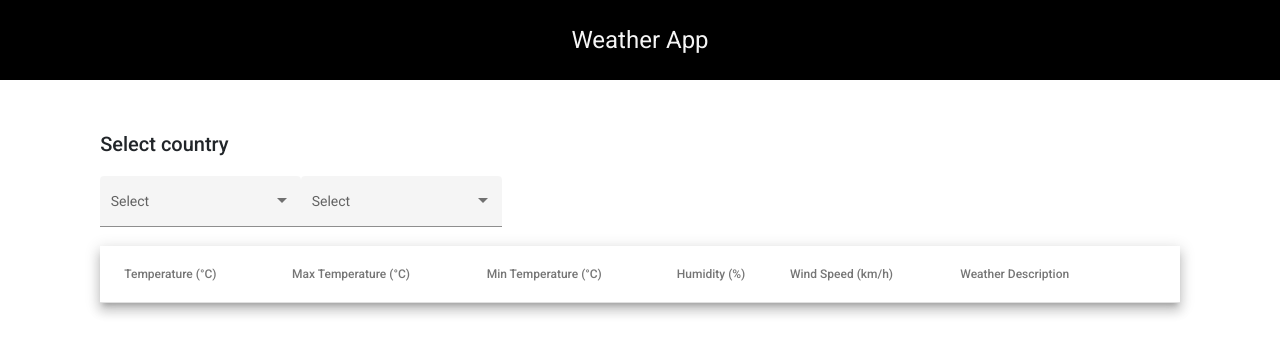
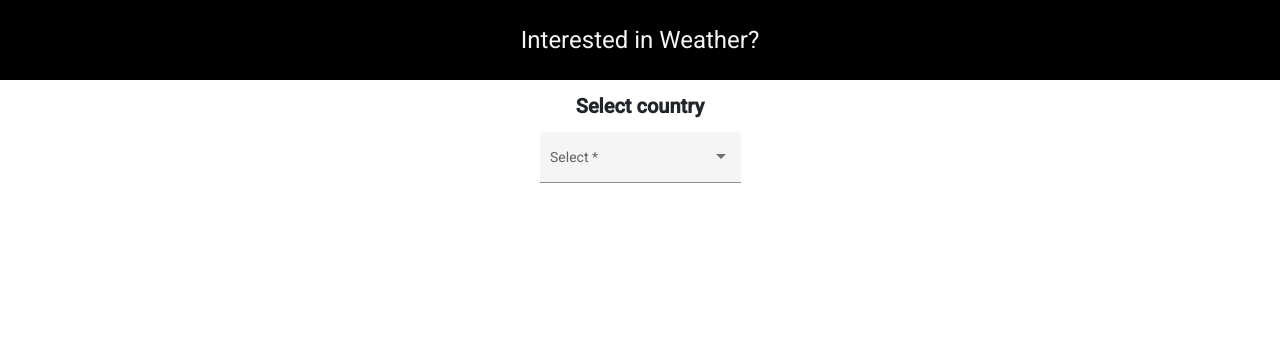
Before and after one commit to Tarweene/weather-app-location, an Angular app: page / in a window 1280 px wide. Shown: the top 354 px of the page. Built offline with nearby package versions, Linux system fonts and the light colour scheme.

Commit message:
web design updated

```diff
--- a/src/app/app.component.html
+++ b/src/app/app.component.html
@@ -1,5 +1,5 @@
 <div class="d-flex justify-content-center align-items-center header">
-  <div class="fs-4">Weather App </div>
+  <div class="fs-4">Interested in Weather? </div>
 </div>
 <div class="container">
   <app-weather-app></app-weather-app>
--- a/src/app/weather-app/weather-app.component.html
+++ b/src/app/weather-app/weather-app.component.html
@@ -1,7 +1,9 @@
-<div class="d-flex justify-content-center mt-5">
+<div class="mt-3">
+  <div class="d-flex flex-column">
     <div class="row">
       <div class="col-12">
-      <h2>Select country</h2>
+        <div class="d-flex flex-column align-items-center">
+          <div class="title mb-3">Select country</div>
           <div [formGroup]="countrySelect">
             <mat-form-field appearance="fill">
               <mat-label>Select</mat-label>
@@ -10,6 +12,8 @@
                 <mat-option [value]="'slovakia'">Slovakia</mat-option>
               </mat-select>
             </mat-form-field>
+            <div *ngIf="czechiaTrue || slovakiaTrue">
+              <div class="d-flex justify-content-center title mb-3">Select city</div>
               <mat-form-field appearance="fill">
                 <mat-label>Select</mat-label>
                 <mat-select formControlName="citySelection">
@@ -23,7 +27,11 @@
               </mat-form-field>
             </div>
           </div>
-    <div class="col-12">
+        </div>
+      </div>
+    </div>
+    <div class="row">
+      <div *ngIf="selectedCity !== null" class="col-12">
         <table mat-table [dataSource]="dataSource" class="mat-elevation-z8">
 
           <!-- Temperature Column -->
@@ -65,7 +73,7 @@
           <tr mat-header-row *matHeaderRowDef="displayedColumns"></tr>
           <tr mat-row *matRowDef="let row; columns: displayedColumns;"></tr>
         </table>
-
       </div>
     </div>
   </div>
+</div>
--- a/src/app/weather-app/weather-app.component.scss
+++ b/src/app/weather-app/weather-app.component.scss
@@ -1,3 +1,8 @@
 table {
   width: 100%;
 }
+
+.title {
+  font-weight: bold;
+  font-size: 20px;
+}
--- a/src/app/weather-app/weather-app.component.ts
+++ b/src/app/weather-app/weather-app.component.ts
@@ -1,6 +1,6 @@
 import { Component, OnInit } from '@angular/core';
 import { HttpClient } from '@angular/common/http';
-import { FormBuilder, FormGroup } from '@angular/forms';
+import { FormBuilder, FormGroup, Validators } from '@angular/forms';
 import { MatTableDataSource } from '@angular/material/table';
 
 export interface WeatherData {
@@ -32,7 +32,7 @@ export class WeatherAppComponent implements OnInit {
   czechiaCities = ['Prague', 'Brno', 'Olomouc'];
   czechiaTrue: boolean;
   slovakiaTrue: boolean;
-  selectedCity = '';
+  selectedCity: string | null = null;
   countrySelect: FormGroup;
 
   constructor(
@@ -43,8 +43,8 @@ export class WeatherAppComponent implements OnInit {
 
   ngOnInit(): void {
     this.countrySelect = this.fb.group({
-        countrySelection: [null, []],
-        citySelection: [null, []],
+        countrySelection: [null, [Validators.required]],
+        citySelection: [null, [Validators.required]],
       }
     );
 
@@ -62,7 +62,6 @@ export class WeatherAppComponent implements OnInit {
       }
     });
     this.dataSource = new MatTableDataSource([]);
-
   }
 
   loadData(): void {
```
Lines whose indentation alone changed are shown as unchanged.
